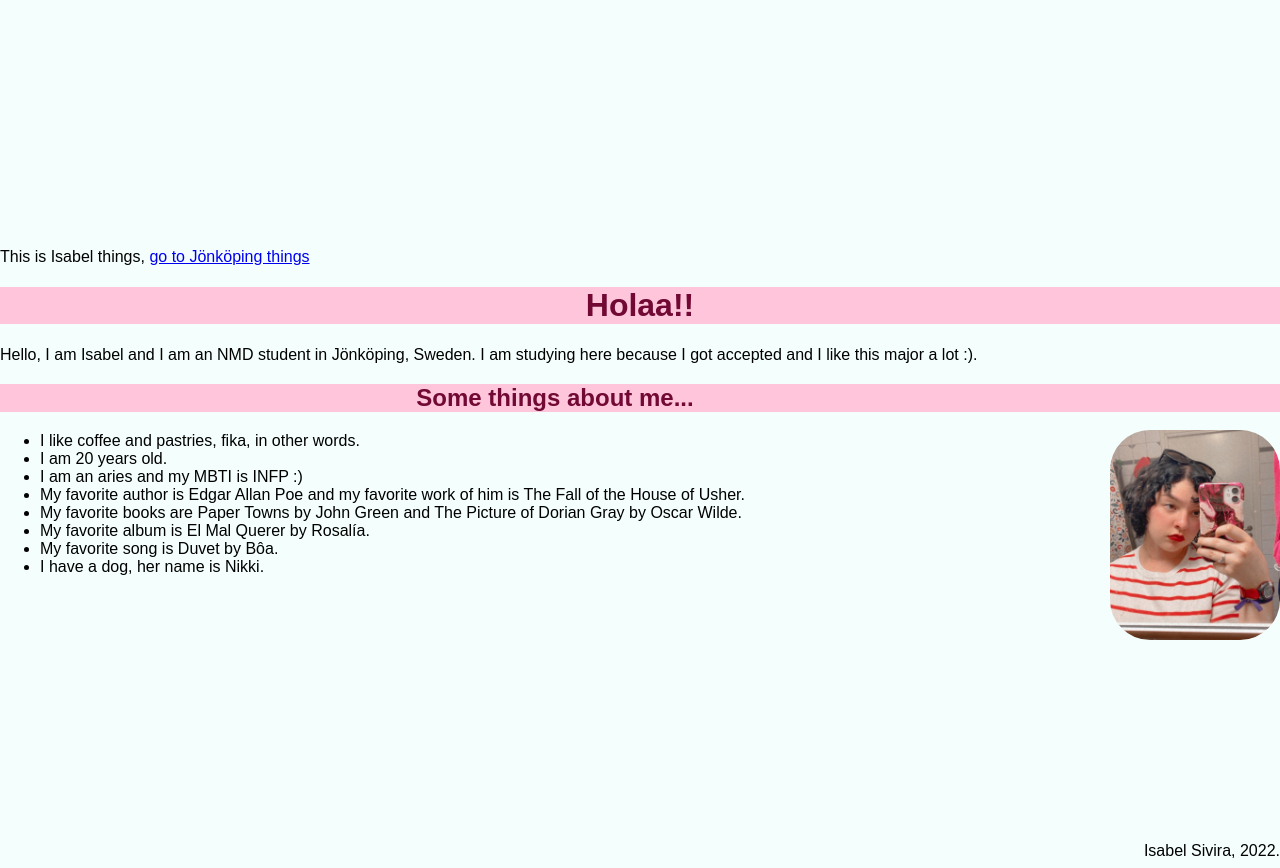
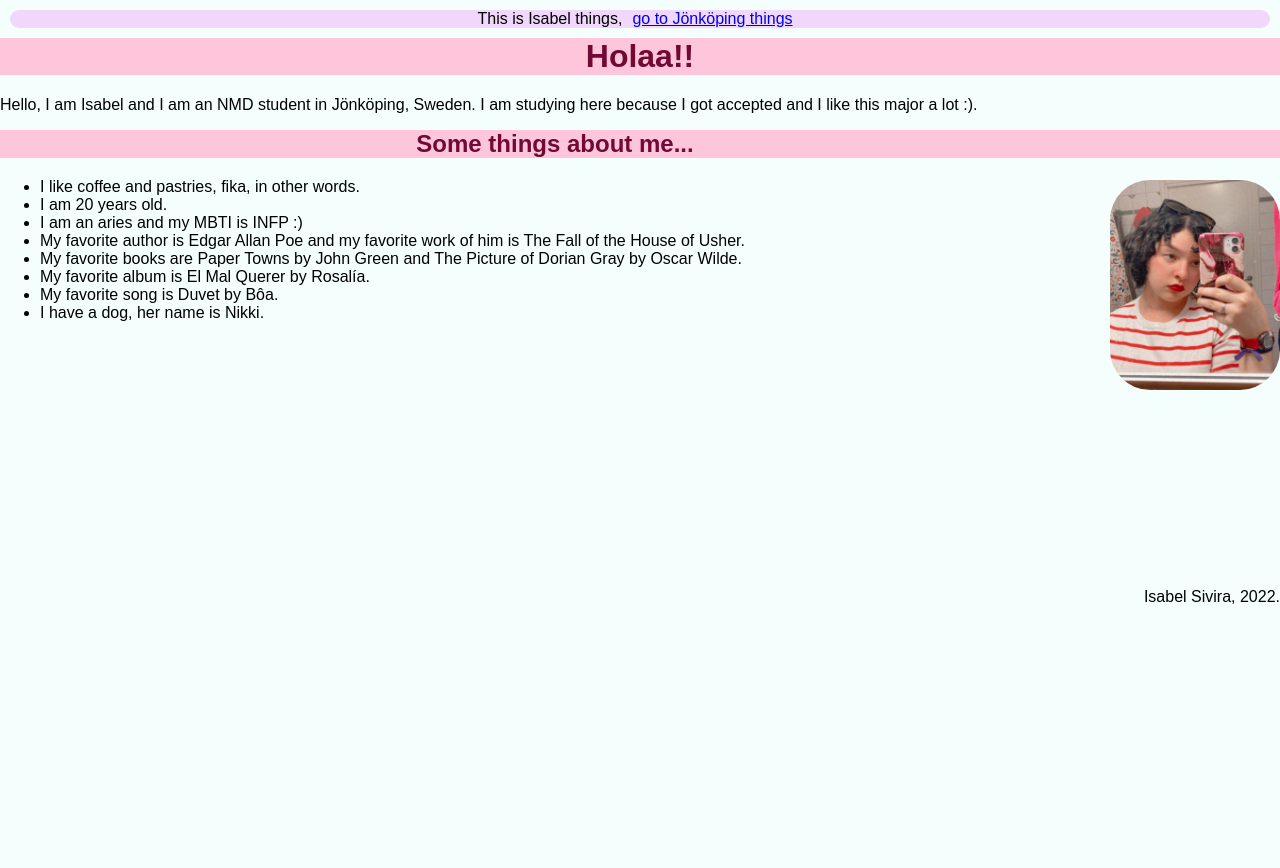
Before and after one commit to ju-nmd2022/wuid-portfolio-isabelsivira, a plain HTML site: page index.html in a window 1280 px wide. After the commit the page ends 800 px from the top, so only its background shows below. Drawn offline with Linux system fonts and the light colour scheme.

Commit message:
second commit

```diff
--- a/index.html
+++ b/index.html
@@ -8,7 +8,10 @@
     <title>Isabel things</title>
   </head>
   <body>
-    <header class="container"></header>This is Isabel things, <a href="jkpg.html">go to Jönköping things</a>
+    <header class="nct">
+      This is Isabel things,<a class="nct" href="jkpg.html"
+        >go to Jönköping things</a
+      >
     </header>
 
     <h1>Holaa!!</h1>
--- a/main.css
+++ b/main.css
@@ -2,6 +2,7 @@
   font-family: Arial, Helvetica, sans-serif;
   margin-left: 0px;
   margin-right: 0px;
+  margin-top: 0px;
   background-color: #f4fffd;
 }
 .profile-image {
@@ -81,3 +82,9 @@ li:hover {
 div:hover {
   font-weight: bold;
 }
+.nct {
+  margin: 10px;
+  text-align: center;
+  background-color: #f1d7fb;
+  border-radius: 40px;
+}
```
